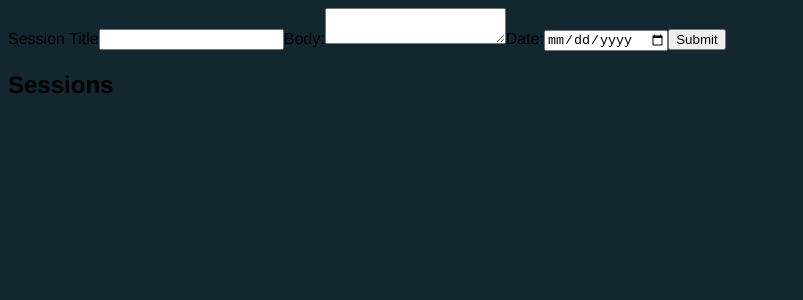
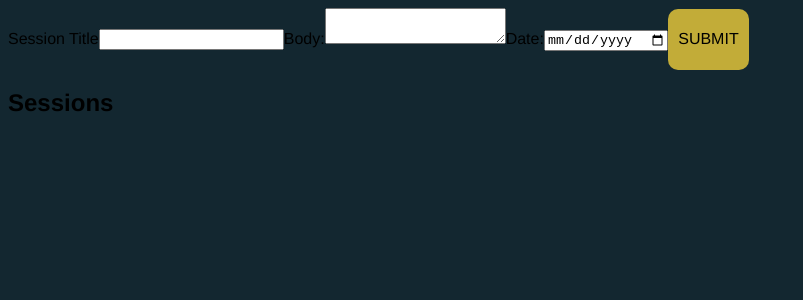
Before and after one commit to alliebourden/fableforge, a React (Vite) app: page / in a window 1280 px wide. Shown: the top 300 px of the page, without its empty margins (0-803 px from the left). Built offline with nearby package versions, Linux system fonts and the light colour scheme.

Commit message:
styled button, text SessionForm

```diff
--- a/src/components/SessionForm.jsx
+++ b/src/components/SessionForm.jsx
@@ -19,7 +19,7 @@ const SessionForm = ({ onAddSession }) => {
       <label htmlFor="date">Date:</label>
       <input type="date" id="date" {...register('date', { required: true })} />
 
-      <button type="submit">Submit</button>
+      <button type="submit">SUBMIT</button>
     </form>
   );
 };
--- a/src/index.css
+++ b/src/index.css
@@ -7,6 +7,31 @@
   text-rendering: optimizeLegibility;
   -webkit-font-smoothing: antialiased;
   -moz-osx-font-smoothing: grayscale;
+}
+
+button {
+  all: unset;
+  align-items: center;
+  background-color: #c2ac38;
+  border-radius: 10px;
+  box-sizing: border-box;
+  display: inline-flex;
+  gap: 10px;
+  height: 61px;
+  justify-content: center;
+  padding: 10px;
+  position: relative;
+}
+
+.button .text-wrapper {
+  color: #ffffff;
+  font-family: "Poppins-Bold", Helvetica;
+  font-size: 24px;
+  font-weight: 700;
+  letter-spacing: 0;
+  line-height: normal;
+  position: relative;
+  width: fit-content;
 }
 
 /*
```
